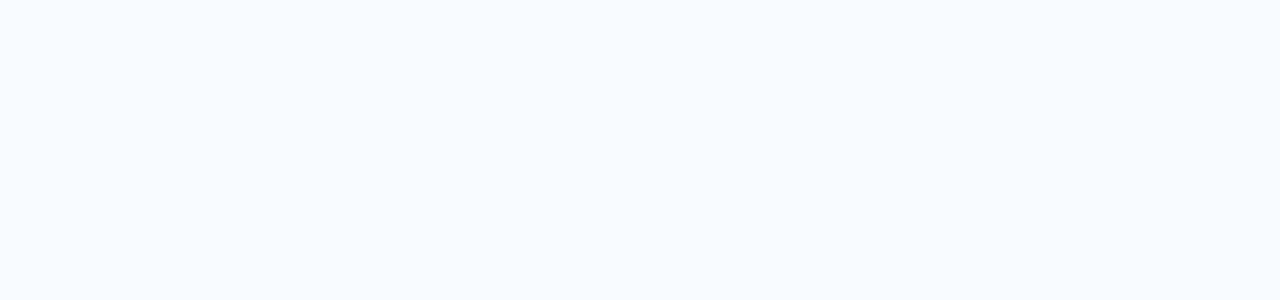
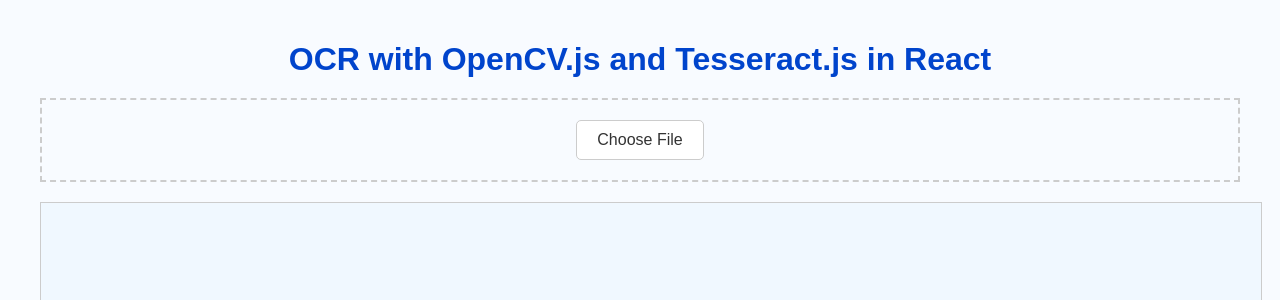
Before and after one commit to ranahtsham/YearlyTaxGraph, a React (Create React App) app: page / in a window 1280 px wide. Shown: the top 300 px of the page. Built offline with nearby package versions, Linux system fonts and the light colour scheme.

Commit message:
local ocr

```diff
--- a/package.json
+++ b/package.json
@@ -15,6 +15,7 @@
     "react-calendar": "latest",
     "react-dom": "latest",
     "react-scripts": "latest",
+    "tesseract.js": "latest",
     "typescript": "latest",
     "web-vitals": "latest"
   },
--- a/src/App.css
+++ b/src/App.css
@@ -3,6 +3,89 @@
     --max-content-width: 1200px;
     --markcp-box-shadow: color-mix(in srgb, rgb(0, 132, 255) 30%, transparent) 0 5px 10px 0, color-mix(in srgb, rgb(132, 193, 255) 15%, transparent) 0 6px 12px 6px;
 }
+.App {
+    text-align: center;
+    font-family: Arial, sans-serif;
+    color: #333;
+    max-width: var(--max-content-width);
+    margin: 0 auto;
+    padding: 20px;
+}
 
-.app-container{
+.App h1 {
+    color: #0044cc;
+    margin-bottom: 20px;
 }
+
+.image-container {
+    display: flex;
+    flex-direction: column;
+    justify-content: space-around;
+    align-items: center;
+    margin-top: 20px;
+}
+
+.image-container img, .image-container canvas {
+    max-width: 100%; /* Adjusted to use full width of the container */
+    height: auto; /* Maintain aspect ratio */
+    max-height: 600px; /* Limit height for better responsiveness */
+    margin-bottom: 20px; /* Spacing between image and button */
+}
+
+textarea {
+    width: 100%;
+    height: 300px;
+    resize: none;
+    border: 1px solid #ccc;
+    padding: 10px;
+    font-size: 16px;
+    margin-top: 20px;
+    background-color: #f0f8ff;
+}
+
+button {
+    margin-top: 20px;
+    padding: 10px 20px;
+    font-size: 16px;
+    color: #fff;
+    background-color: #0044cc;
+    border: none;
+    border-radius: 5px;
+    cursor: pointer;
+}
+
+button:hover {
+    background-color: #003399;
+}
+
+/* ImageUploader Component */
+.file-upload {
+    margin-top: 20px;
+    border: 2px dashed #ccc;
+    padding: 20px;
+    text-align: center;
+    cursor: pointer;
+}
+
+.file-upload:hover {
+    background-color: #f0f0f0;
+}
+
+.file-upload input[type="file"] {
+    display: none; /* Hide the default file input */
+}
+
+.file-upload-label {
+    display: inline-block;
+    padding: 10px 20px;
+    font-size: 16px;
+    color: #333;
+    background-color: #fff;
+    border: 1px solid #ccc;
+    border-radius: 5px;
+    cursor: pointer;
+}
+
+.file-upload-label:hover {
+    background-color: #f0f0f0;
+}
--- a/src/App.tsx
+++ b/src/App.tsx
@@ -1,11 +1,59 @@
-import React from 'react';
+// src/App.tsx
+import React, { useState, useEffect } from 'react';
+import { loadOpenCV, extractTextFromImage } from './utils/opencvUtils';
+import ImageUploader from './components/ImageUploader';
 import './App.css';
 
-function App() {
+const App: React.FC = () => {
+    const [imageSrc, setImageSrc] = useState<string | null>(null);
+    const [extractedText, setExtractedText] = useState<string>("");
+
+    useEffect(() => {
+        loadOpenCV()
+            .then(() => console.log('OpenCV loaded'))
+            .catch((error) => console.error('Failed to load OpenCV', error));
+    }, []);
+
+    const handleImageUpload = (imageFile: File) => {
+        const reader = new FileReader();
+        reader.onload = () => {
+            if (reader.result) {
+                setImageSrc(reader.result as string);
+            }
+        };
+        reader.readAsDataURL(imageFile);
+    };
+
+    const handleExtractText = async () => {
+        const imageElement = document.getElementById('uploaded-image') as HTMLImageElement;
+        if (imageElement) {
+            const { text, canvas } = await extractTextFromImage(imageElement);
+            setExtractedText(text);
+
+            // Replace the image with the processed canvas
+            const container = document.getElementById('image-container');
+            if (container) {
+                container.innerHTML = ''; // Clear the container
+                container.appendChild(canvas); // Append the canvas
+            }
+        } else {
+            console.error('Image element not found');
+        }
+    };
+
     return (
-        <div className={'app-container'}>
+        <div className="App">
+            <h1>OCR with OpenCV.js and Tesseract.js in React</h1>
+            <ImageUploader onImageUpload={handleImageUpload}/>
+            {imageSrc && (
+                <div className="image-container" id="image-container">
+                    <img id="uploaded-image" src={imageSrc} alt="Uploaded"/>
+                    <button onClick={handleExtractText}>Extract Text</button>
+                </div>
+            )}
+            <textarea value={extractedText} readOnly rows={10} cols={50}/>
         </div>
     );
-}
+};
 
 export default App;
--- /dev/null
+++ b/src/components/ImageUploader.tsx
@@ -0,0 +1,27 @@
+// ImageUploader.tsx
+
+import React from 'react';
+
+interface ImageUploaderProps {
+    onImageUpload: (file: File) => void;
+}
+
+const ImageUploader: React.FC<ImageUploaderProps> = ({ onImageUpload }) => {
+    const handleFileChange = (event: React.ChangeEvent<HTMLInputElement>) => {
+        const files = event.target.files;
+        if (files && files.length > 0) {
+            onImageUpload(files[0]);
+        }
+    };
+
+    return (
+        <div className="file-upload">
+            <label className="file-upload-label">
+                Choose File
+                <input type="file" onChange={handleFileChange} accept="image/*" />
+            </label>
+        </div>
+    );
+};
+
+export default ImageUploader;
--- a/src/components/graph/CustomCalendar.tsx
+++ b/src/components/graph/CustomCalendar.tsx
@@ -1,5 +1,5 @@
 import React, {useMemo} from 'react';
-import {calculateHighlightedDays} from "../../utils/TaxCalculator";
+import {calculateHighlightedDays} from "../../utils/taxCalculator";
 import './CustomCalendar.css';
 
 const months = [
--- a/src/components/graph/TaxGraph.tsx
+++ b/src/components/graph/TaxGraph.tsx
@@ -1,6 +1,6 @@
 import React, {useEffect, useState} from 'react';
 import CustomCalendar from './CustomCalendar';
-import {calculateTaxPercentage} from '../../utils/TaxCalculator';
+import {calculateTaxPercentage} from '../../utils/taxCalculator';
 import './TaxGraph.css';
 
 const TaxGraph: React.FC = () => {
--- /dev/null
+++ b/src/utils/opencvUtils.ts
@@ -0,0 +1,81 @@
+// src/utils/opencvUtils.ts
+import Tesseract from 'tesseract.js';
+
+declare global {
+    interface Window {
+        cv: any;
+        Module: any;
+    }
+}
+
+export async function loadOpenCV(): Promise<void> {
+    return new Promise<void>((resolve, reject) => {
+        const script = document.createElement('script');
+        script.src = `https://docs.opencv.org/4.10.0/opencv.js`;
+        script.async = true;
+        script.onload = () => {
+            window.Module = {
+                onRuntimeInitialized() {
+                    resolve();
+                }
+            };
+        };
+        script.onerror = (error) => {
+            reject(error);
+        };
+        document.body.appendChild(script);
+    });
+}
+
+function matToCanvas(mat: any): HTMLCanvasElement {
+    const canvas = document.createElement('canvas');
+    canvas.width = mat.cols;
+    canvas.height = mat.rows;
+    const ctx = canvas.getContext('2d');
+
+    // Convert mat to RGBA if it is not already
+    if (mat.channels() === 1) {
+        const cv = window.cv;
+        const rgbaMat = new cv.Mat();
+        cv.cvtColor(mat, rgbaMat, cv.COLOR_GRAY2RGBA);
+        mat = rgbaMat;
+    }
+
+    const imgData = new ImageData(new Uint8ClampedArray(mat.data), mat.cols, mat.rows);
+    ctx?.putImageData(imgData, 0, 0);
+    return canvas;
+}
+
+export async function extractTextFromImage(imageElement: HTMLImageElement): Promise<{ text: string, canvas: HTMLCanvasElement }> {
+    let text = "";
+    let canvas: HTMLCanvasElement;
+
+    if (!window.cv) {
+        console.error('OpenCV.js not loaded');
+        return { text, canvas: document.createElement('canvas') };
+    }
+
+    const cv = window.cv;
+    const src = cv.imread(imageElement);
+    const gray = new cv.Mat();
+    cv.cvtColor(src, gray, cv.COLOR_RGBA2GRAY, 0);
+    const dst = new cv.Mat();
+    cv.adaptiveThreshold(gray, dst, 255, cv.ADAPTIVE_THRESH_GAUSSIAN_C, cv.THRESH_BINARY, 11, 2);
+
+    canvas = matToCanvas(dst);
+
+    try {
+        const { data: { text: ocrText } } = await Tesseract.recognize(canvas, 'eng', {
+            logger: m => console.log(m)
+        });
+        text = ocrText;
+    } catch (error) {
+        console.error('Tesseract.js error:', error);
+    }
+
+    src.delete();
+    gray.delete();
+    dst.delete();
+
+    return { text, canvas };
+}
```
Also changed, not shown: src/utils/taxCalculator.ts (renamed from src/utils/TaxCalculator.ts), 1 other file (tests, documents, lock files or other folders).
